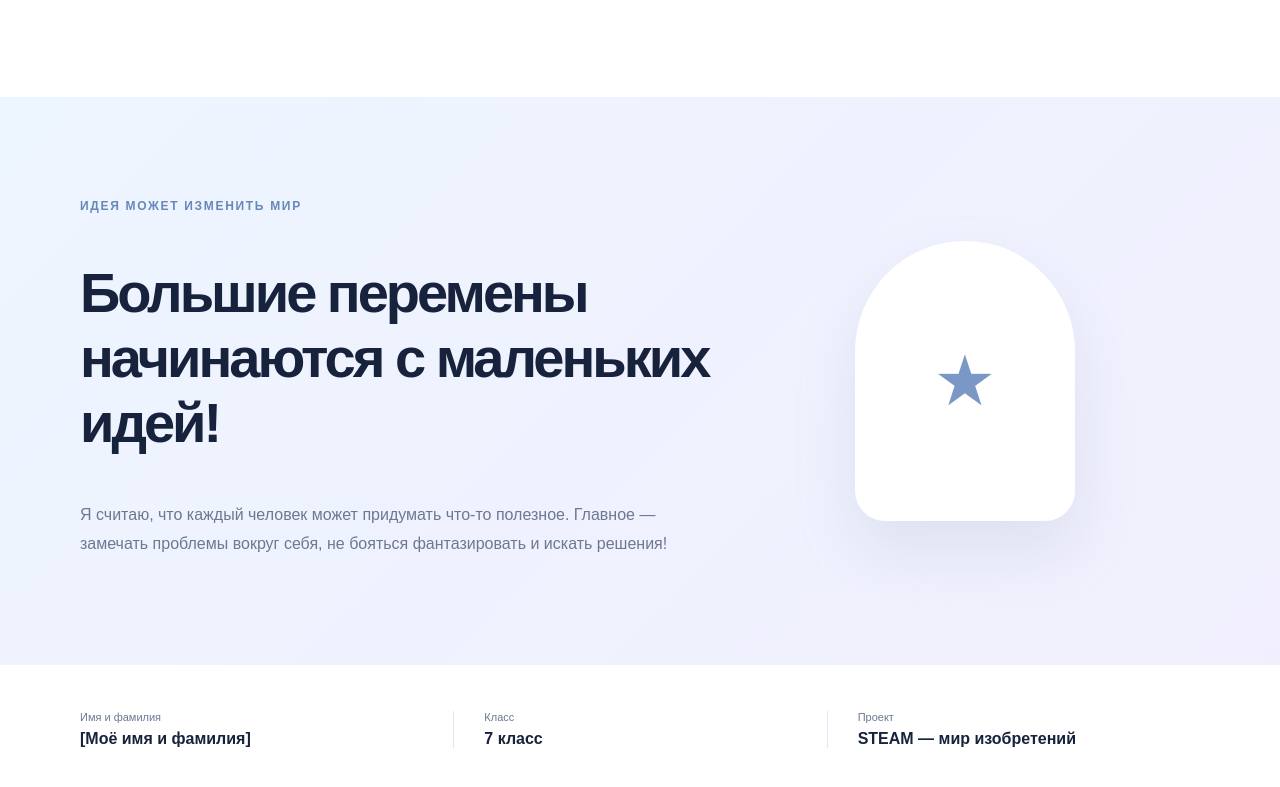
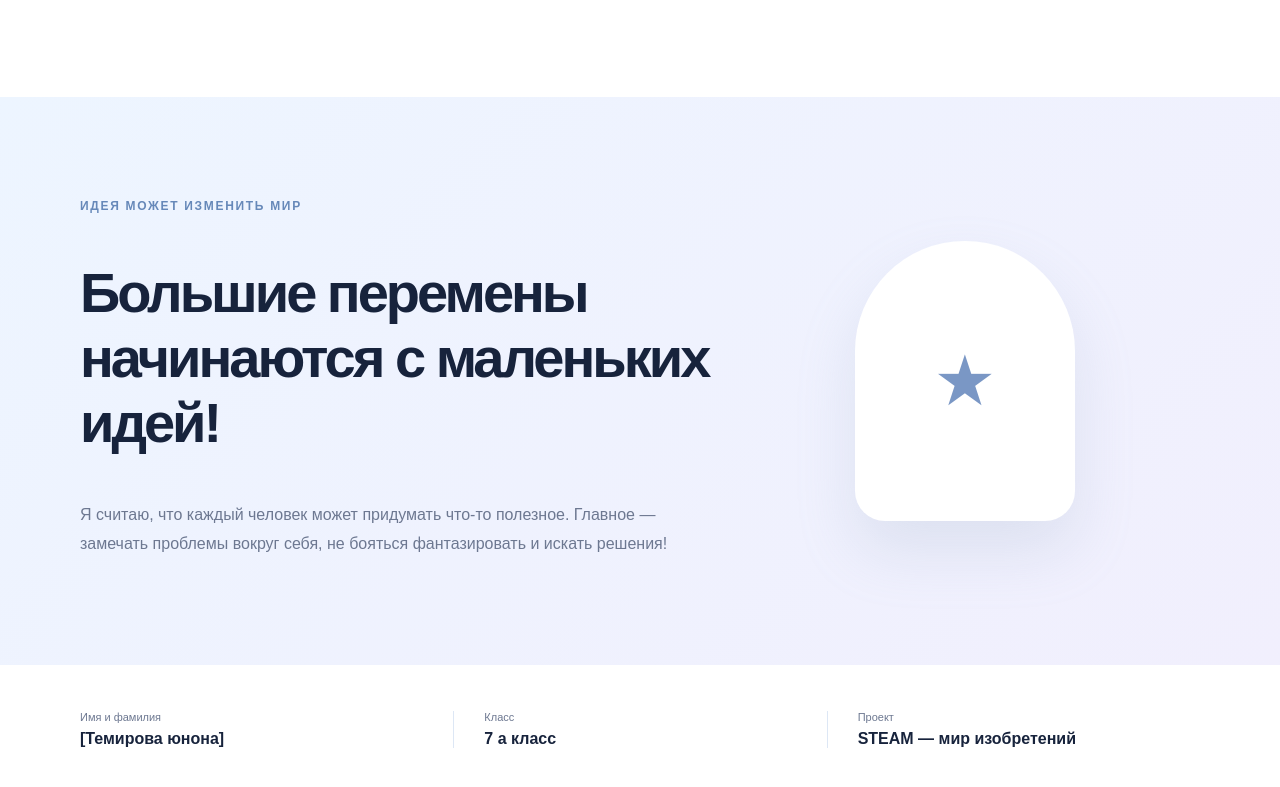
Before and after one commit to yunona67/idea2, a plain HTML site: page index.html in a window 1280 px wide. Shown: the part 5237-6024 px from the top of the page. Drawn offline with Linux system fonts and the light colour scheme.

Commit message:
Update footer with new name and class details

```diff
--- a/index.html
+++ b/index.html
@@ -23,7 +23,7 @@
     <section class="section"><div class="container"><p class="kicker centered">ПОЧЕМУ ЭТО ВАЖНО</p><h2 class="centered">Почему моя идея полезна?</h2><div class="benefits"><article><span>01</span><b>◷</b><h3>Экономит время</h3><p>Не нужно искать вещи в сумке и между тетрадями.</p></article><article><span>02</span><b>♧</b><h3>Создаёт порядок</h3><p>Каждая принадлежность всегда знает своё место.</p></article><article><span>03</span><b>♡</b><h3>Снимает тревогу</h3><p>Школьнику не приходится переживать о потерянных вещах.</p></article><article><span>04</span><b>↗</b><h3>Учит планировать</h3><p>Подсказка помогает формировать полезную привычку.</p></article></div></div></section>
     <section class="ending"><div class="container"><div><p class="kicker">ИДЕЯ МОЖЕТ ИЗМЕНИТЬ МИР</p><h2>Большие перемены начинаются с маленьких идей!</h2><p>Я считаю, что каждый человек может придумать что-то полезное. Главное — замечать проблемы вокруг себя, не бояться фантазировать и искать решения!</p></div><div class="rocket" aria-label="Иллюстрация творчества">★</div></div></section>
   </main>
-  <footer><div class="container footer-grid"><div><span>Имя и фамилия</span><strong>[Моё имя и фамилия]</strong></div><div><span>Класс</span><strong>7 класс</strong></div><div><span>Проект</span><strong>STEAM — мир изобретений</strong></div></div></footer>
+  <footer><div class="container footer-grid"><div><span>Имя и фамилия</span><strong>[Темирова юнона]</strong></div><div><span>Класс</span><strong>7 а класс</strong></div><div><span>Проект</span><strong>STEAM — мир изобретений</strong></div></div></footer>
   <script src="script.js"></script>
 </body>
 </html>
```
